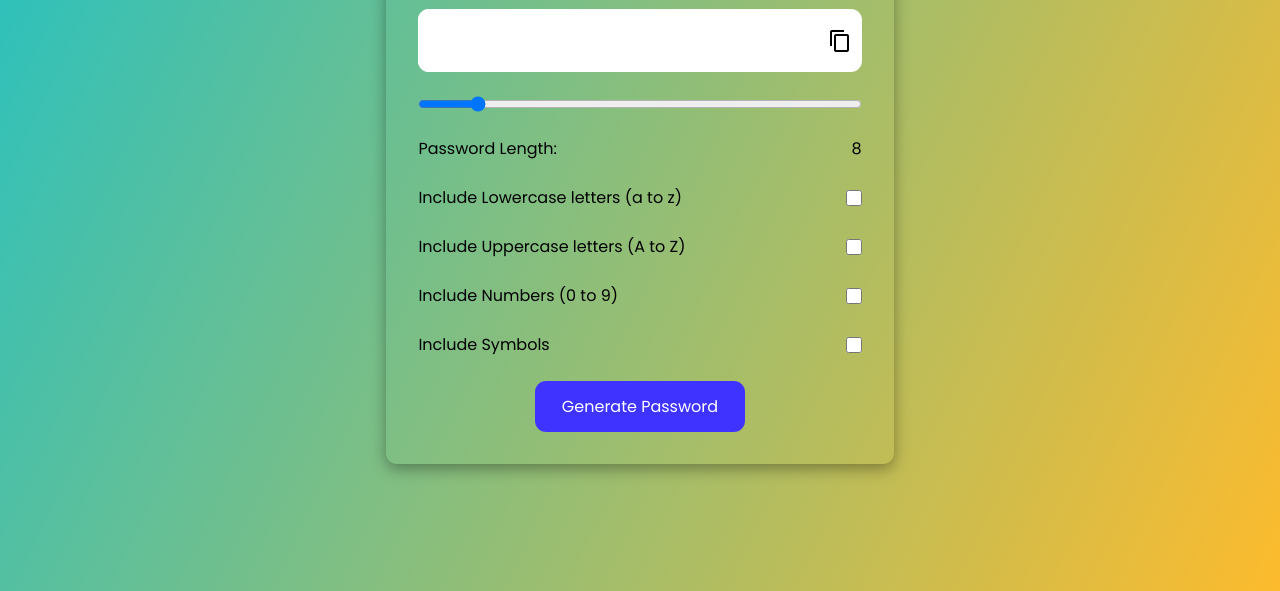
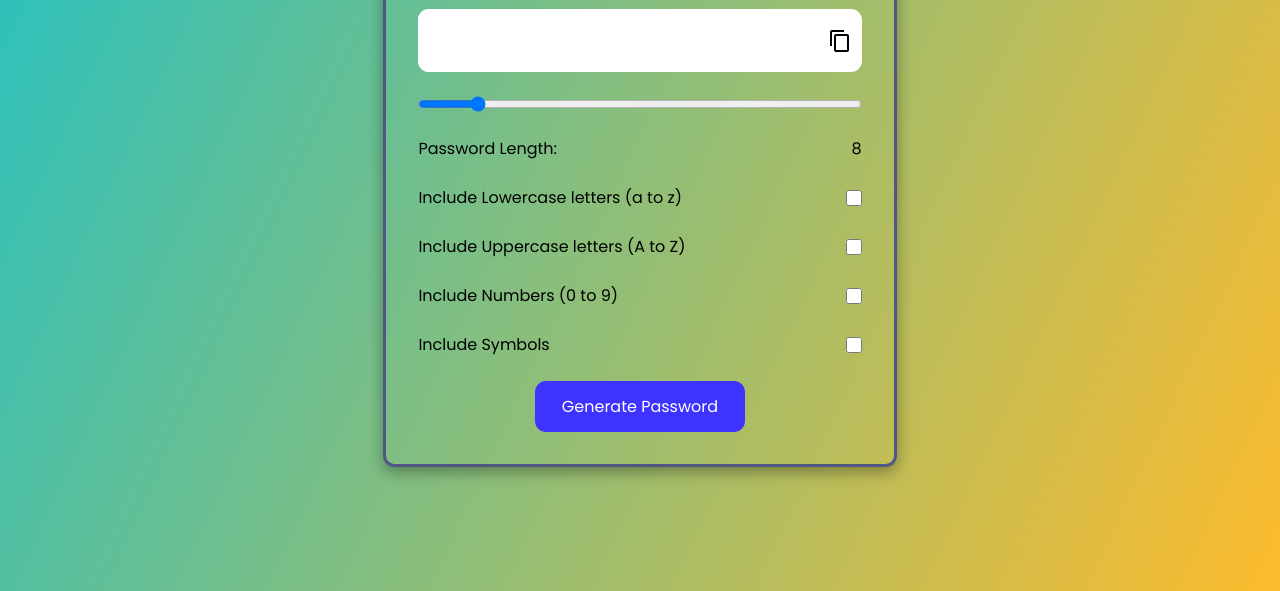
Before and after one commit to user-vishnu/password-generator, a plain HTML site: page index.html in a window 1280 px wide. Shown: the part 209-800 px from the top of the page. Drawn offline with Linux system fonts and the light colour scheme.

Commit message:
Update style.css

```diff
--- a/style.css
+++ b/style.css
@@ -1,5 +1,6 @@
 @import url("https://fonts.googleapis.com/css2?family=Poppins:ital,wght@0,100;0,200;0,300;0,400;0,500;0,600;0,700;0,800;0,900;1,100;1,200;1,300;1,400;1,500;1,600;1,700;1,800;1,900&display=swap");
 
+@media screen and (min-width: 520px) {
   * {
     margin: 0;
     padding: 0;
@@ -22,7 +23,7 @@ body {
   }
 
   .container {
-  /* border: 1px solid rgb(130, 80, 80); */
+    border: 3px solid rgb(80, 87, 130);
     box-shadow: rgba(0, 0, 0, 0.35) 0px 5px 15px;
     border-radius: 0.7rem;
     padding: 2rem;
@@ -90,3 +91,4 @@ input[type="checkbox"] {
   .pwd-gen-btn:hover {
     background-color: #7603ff;
   }
+}
```
Lines whose indentation alone changed are shown as unchanged.
